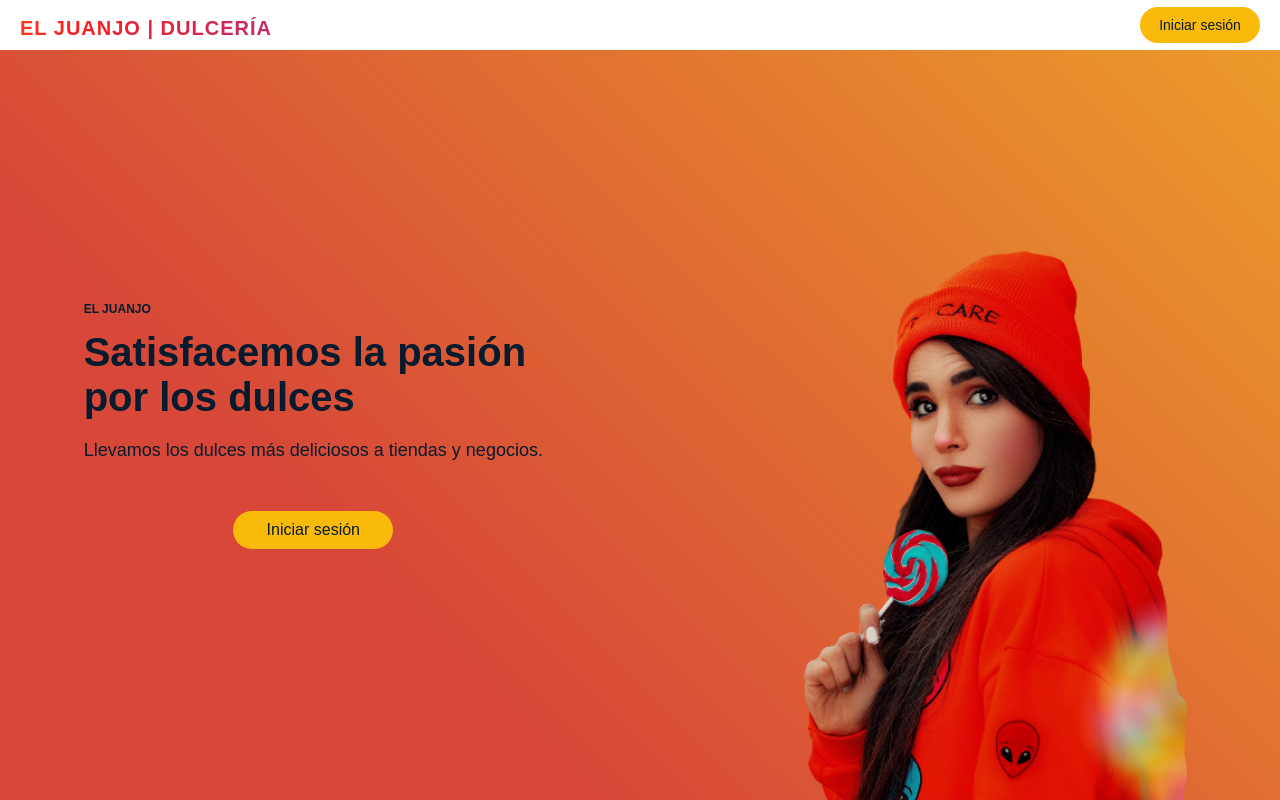
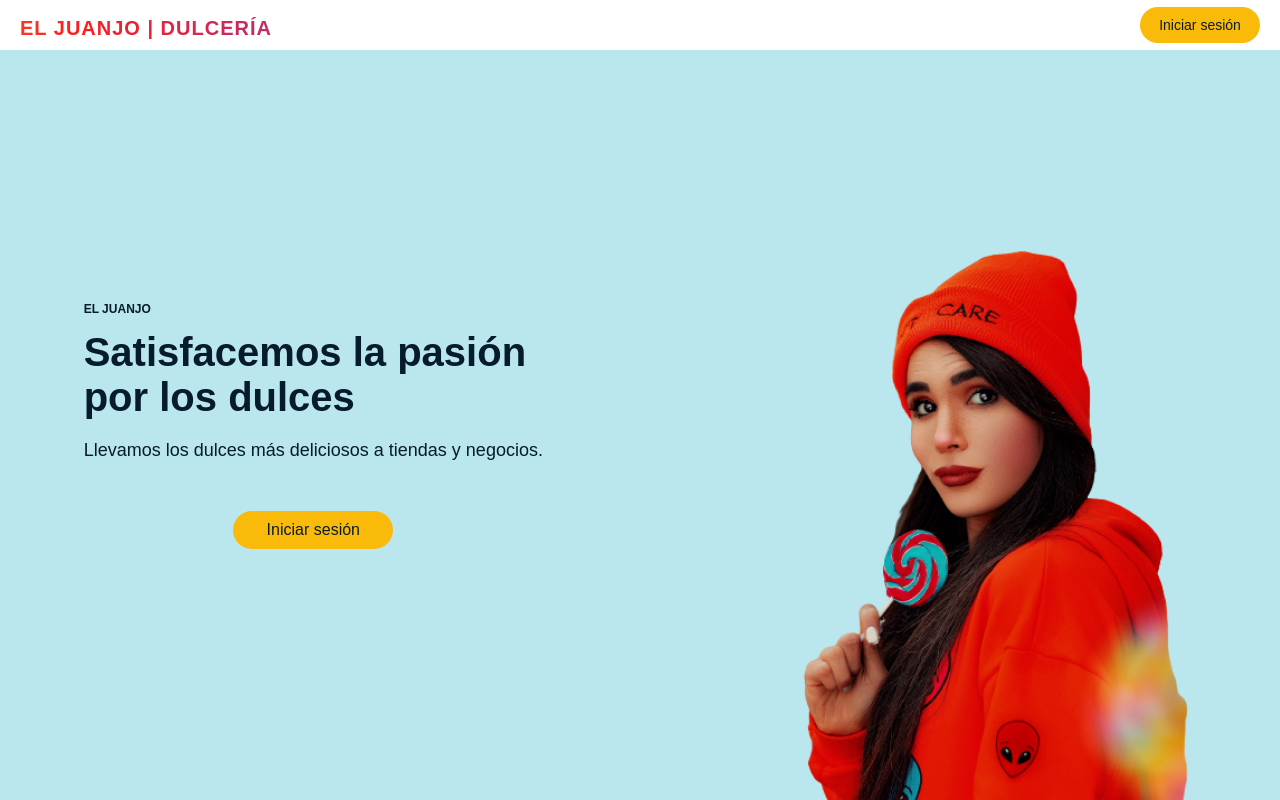
Before and after one commit to leon-acero/client, a React (Create React App) app: page / in a window 1280 px wide. Built offline with nearby package versions, Linux system fonts and the light colour scheme.

Commit message:
Deploy 13 de Diciembre 2022

```diff
--- a/src/components/splashScreenAlt/splashScreenAlt.css
+++ b/src/components/splashScreenAlt/splashScreenAlt.css
@@ -7,7 +7,8 @@
   height: calc(100vh - 5rem);
   width:100%;
 	overflow: hidden;
-  background-image: linear-gradient(45deg,#d74838 30%, #eb9b2a);
+  /* background-image: linear-gradient(45deg,#d74838 30%, #eb9b2a); */
+  background-color: #bae7ee;
   color: #071b2e;
 }
 
@@ -15,14 +16,6 @@
   display: flex;
   justify-content: center;
   flex-direction: column;
-}
-
-.laptops {
-  display: block;
-}
-
-.tablets {
-  display: none;
 }
 
 .container_titulo {
@@ -94,10 +87,6 @@
 
 /* 880px */
 @media (max-width:55em) {
-
-  .laptops {
-    padding-left: 3rem;
-  }
 
   .splashScreenAlt__subTitulo {
     font-size: 1rem;
```
